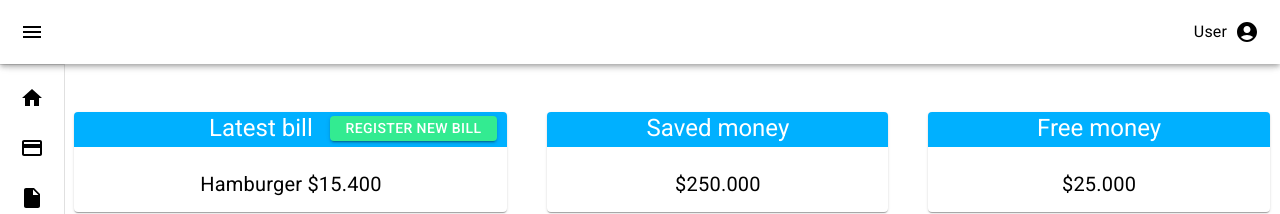
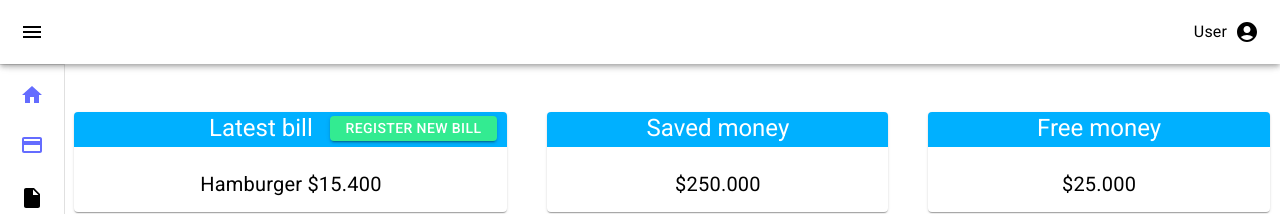
Before and after one commit to JPabloMF/Bills-system, a React (Vite) app: page /dashboard in a window 1280 px wide. Shown: the top 214 px of the page. Built offline with nearby package versions, Linux system fonts and the light colour scheme.

Commit message:
Se ajusta el sidebar para poder moverse entre vistas

```diff
--- a/src/components/dashboard/SideBar.jsx
+++ b/src/components/dashboard/SideBar.jsx
@@ -19,6 +19,7 @@ import InsertDriveFileIcon from "@mui/icons-material/InsertDriveFile";
 import HomeIcon from "@mui/icons-material/Home";
 import PaymentIcon from "@mui/icons-material/Payment";
 import AccountMenu from "./AccountMenu";
+import { Link } from "react-router-dom";
 
 const drawerWidth = 240;
 
@@ -140,9 +141,17 @@ export default function SideBar() {
                     color: "#000000",
                   }}
                 >
-                  {text === "Home" && <HomeIcon />}
+                  {text === "Home" && (
+                    <Link to="/dashboard/home">
+                      <HomeIcon />
+                    </Link>
+                  )}
                   {text === "Documents" && <InsertDriveFileIcon />}
-                  {text === "Bills" && <PaymentIcon />}
+                  {text === "Bills" && (
+                    <Link to="/dashboard/bills">
+                      <PaymentIcon />
+                    </Link>
+                  )}
                 </ListItemIcon>
                 <ListItemText primary={text} sx={{ opacity: open ? 1 : 0 }} />
               </ListItemButton>
```
